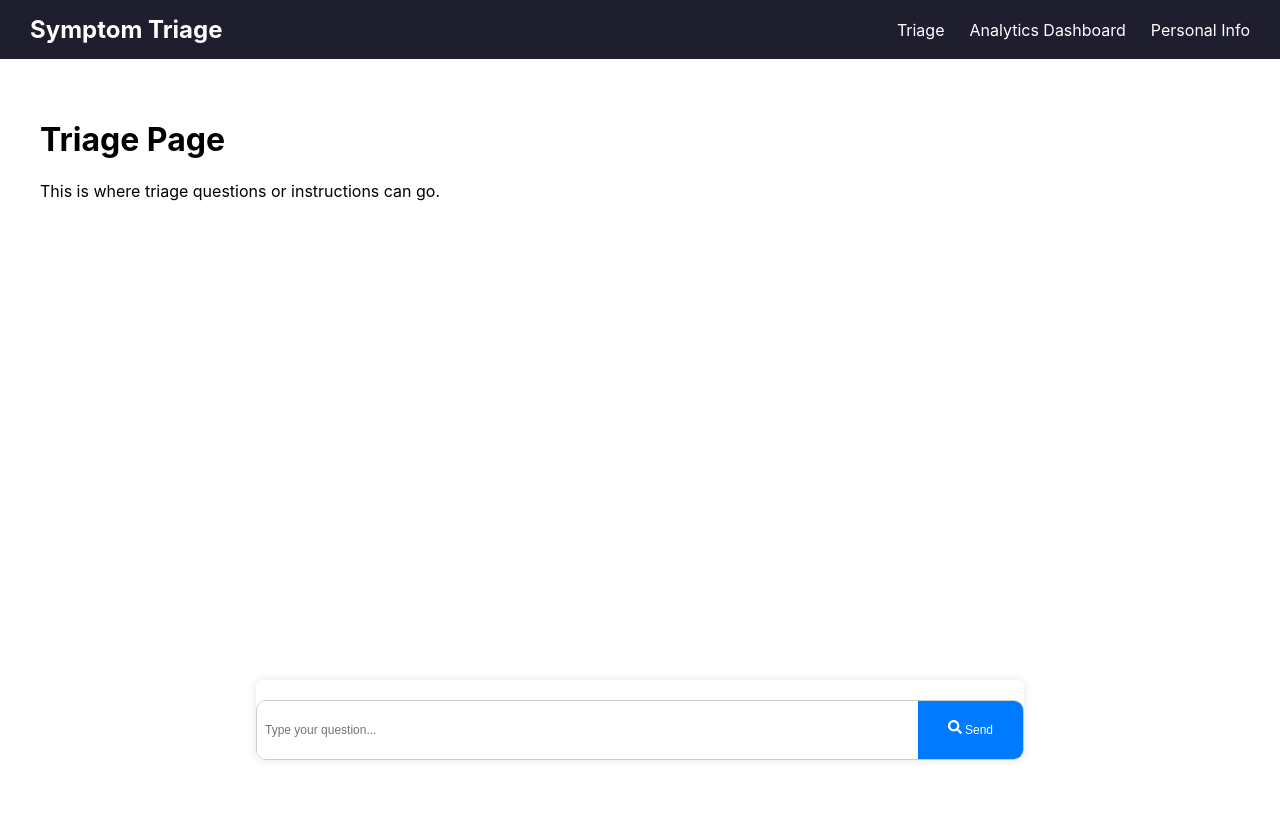
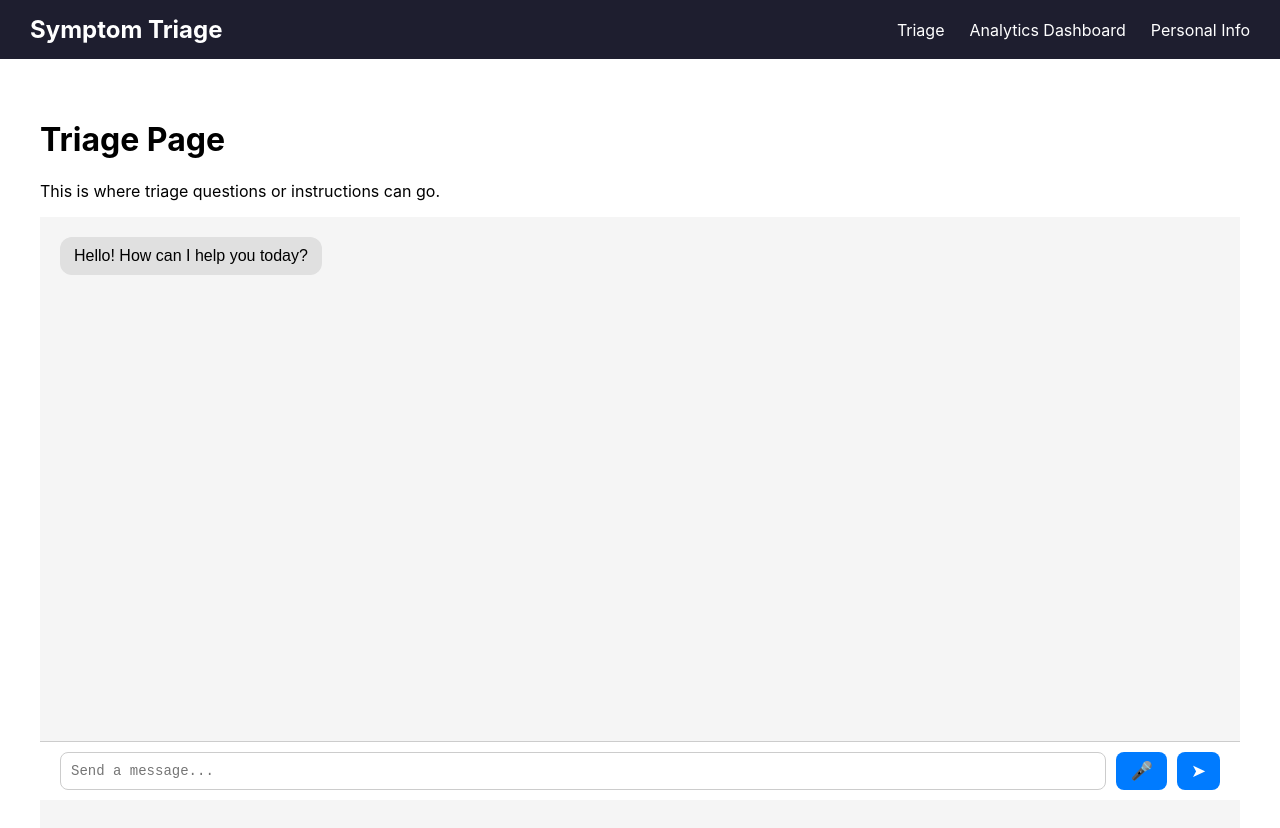
Before and after one commit to huongtle/Hackathon-FE, a React (Create React App) app: page / in a window 1280 px wide. Shown: the top 828 px of the page. Before the commit the page ends 800 px from the top, so only its background shows below. Built offline with nearby package versions, Linux system fonts and the light colour scheme.

Commit message:
Update Code

```diff
--- /dev/null
+++ b/src/components/Chat.js
@@ -0,0 +1,93 @@
+import React, { useState, useRef, useEffect } from 'react';
+import '../css/Chat.css';
+
+const ChatPage = () => {
+  const [messages, setMessages] = useState([
+    { sender: 'bot', text: 'Hello! How can I help you today?' }
+  ]);
+  const [input, setInput] = useState('');
+  const [isListening, setIsListening] = useState(false);
+  const recognitionRef = useRef(null);
+  const messagesEndRef = useRef(null);
+
+  useEffect(() => {
+    const SpeechRecognition = window.SpeechRecognition || window.webkitSpeechRecognition;
+    if (SpeechRecognition) {
+      const recognition = new SpeechRecognition();
+      recognition.continuous = false;
+      recognition.lang = 'vi-VN';//'en-US';
+      recognition.interimResults = false;
+
+      recognition.onresult = (event) => {
+        const transcript = event.results[0][0].transcript;
+        setInput(prev => (prev ? prev + ' ' : '') + transcript);
+        setIsListening(false);
+      };
+
+      recognition.onerror = () => setIsListening(false);
+
+      recognitionRef.current = recognition;
+    } else {
+      alert('Speech Recognition not supported. Try using Chrome.');
+    }
+  }, []);
+
+  useEffect(() => {
+    messagesEndRef.current?.scrollIntoView({ behavior: 'smooth' });
+  }, [messages]);
+
+  const handleSend = () => {
+    if (!input.trim()) return;
+    const userMessage = { sender: 'user', text: input };
+    const botReply = { sender: 'bot', text: `You said: "${input}"` };
+    setMessages(prev => [...prev, userMessage, botReply]);
+    setInput('');
+  };
+
+  const handleKeyDown = (e) => {
+    if (e.key === 'Enter' && !e.shiftKey) {
+      e.preventDefault();
+      handleSend();
+    }
+  };
+
+  const handleVoiceClick = () => {
+    if (recognitionRef.current && !isListening) {
+      setIsListening(true);
+      recognitionRef.current.start();
+    }
+  };
+
+  return (
+    <div className="chat-page">
+      <div className="chat-history">
+        {messages.map((msg, idx) => (
+          <div key={idx} className={`chat-message ${msg.sender}`}>
+            <div className="bubble">{msg.text}</div>
+          </div>
+        ))}
+        <div ref={messagesEndRef} />
+      </div>
+
+      <div className="chat-input-area">
+        <textarea
+          rows="1"
+          placeholder="Send a message..."
+          value={input}
+          onChange={(e) => setInput(e.target.value)}
+          onKeyDown={handleKeyDown}
+        />
+        <button
+          className={`voice-button ${isListening ? 'listening' : ''}`}
+          onClick={handleVoiceClick}
+          title="Voice input"
+        >
+          🎤
+        </button>
+        <button onClick={handleSend}>➤</button>
+      </div>
+    </div>
+  );
+};
+
+export default ChatPage;
--- a/src/components/ChatBox.js
+++ /dev/null
@@ -1,43 +0,0 @@
-import React, { useState } from 'react';
-import { FaSearch } from 'react-icons/fa';
-import ChatMessage from './ChatMessage';
-import '../css/ChatBox.css';
-
-const ChatBox = () => {
-  const [input, setInput] = useState('');
-  const [chatHistory, setChatHistory] = useState([]);
-
-  const handleSend = () => {
-    if (input.trim() === '') return;
-
-    const userMessage = { sender: 'user', text: input };
-    const botReply = { sender: 'bot', text: `You asked: "${input}"` };
-
-    setChatHistory([...chatHistory, botReply, userMessage]);
-    setInput('');
-  };
-
-  return (
-    <div className="chatbox-container">
-      <div className="chat-history">
-        {chatHistory.map((msg, idx) => (
-          <ChatMessage key={idx} sender={msg.sender} text={msg.text} />
-        ))}
-      </div>
-      <div className="chat-input">
-        <input
-          type="text"
-          value={input}
-          onChange={(e) => setInput(e.target.value)}
-          onKeyDown={(e) => e.key === 'Enter' && handleSend()}
-          placeholder="Type your question..."
-        />
-        <button onClick={handleSend} aria-label="Send search">
-          <FaSearch color="white" size={14} /> Send
-        </button>
-      </div>
-    </div>
-  );
-};
-
-export default ChatBox;
--- a/src/components/ChatMessage.js
+++ /dev/null
@@ -1,12 +0,0 @@
-import React from 'react';
-import '../css/ChatMessage.css';
-
-const ChatMessage = ({ sender, text }) => {
-  return (
-    <div className={`chat-message ${sender}`}>
-      <div className="message-bubble">{text}</div>
-    </div>
-  );
-};
-
-export default ChatMessage;
--- /dev/null
+++ b/src/css/Chat.css
@@ -0,0 +1,85 @@
+.chat-page {
+    display: flex;
+    flex-direction: column;
+    height: 100vh;
+    font-family: sans-serif;
+    background-color: #f5f5f5;
+}
+
+.chat-history {
+    flex: 1;
+    padding: 20px;
+    overflow-y: auto;
+    display: flex;
+    flex-direction: column;
+}
+
+.chat-message {
+    margin-bottom: 10px;
+    max-width: 80%;
+}
+
+.chat-message.user {
+    align-self: flex-end;
+    text-align: right;
+}
+
+.chat-message.bot {
+    align-self: flex-start;
+}
+
+.bubble {
+    background: #e0e0e0;
+    padding: 10px 14px;
+    border-radius: 12px;
+    display: inline-block;
+    white-space: pre-wrap;
+}
+
+.chat-message.user .bubble {
+    background: #007bff;
+    color: white;
+}
+
+.chat-input-area {
+    display: flex;
+    align-items: center;
+    padding: 10px 20px;
+    border-top: 1px solid #ccc;
+    background-color: white;
+    position: sticky;
+    bottom: 0;
+}
+
+.chat-input-area textarea {
+    flex: 1;
+    resize: none;
+    padding: 10px;
+    border-radius: 8px;
+    border: 1px solid #ccc;
+    outline: none;
+    font-size: 14px;
+}
+
+.chat-input-area button {
+    margin-left: 10px;
+    background: #007bff;
+    color: white;
+    border: none;
+    padding: 0 14px;
+    border-radius: 8px;
+    cursor: pointer;
+    font-size: 18px;
+    height: 38px;
+}
+
+.voice-button {
+    background: #eee;
+    color: black;
+    font-size: 18px;
+}
+
+.voice-button.listening {
+    background: red;
+    color: white;
+}
--- a/src/css/ChatBox.css
+++ /dev/null
@@ -1,48 +0,0 @@
-  .chatbox-container {
-    position: fixed;
-    bottom: 5%;    /* moved up from bottom by 5% */
-    left: 20%;
-    right: 20%;
-    max-width: 60%;
-    margin: 0 auto;
-    max-height: 300px;
-    display: flex;
-    flex-direction: column;
-    border-radius: 8px;
-    box-shadow: 0 0 8px rgba(0,0,0,0.1);
-  }
-
-  .chat-history {
-    flex: 1;
-    overflow-y: auto;
-    padding: 10px;
-  }
-
-  .chat-input {
-    display: flex;
-    border: 1px solid #ccc;
-    height: 60px;
-    box-sizing: border-box;
-    overflow: hidden;
-    border-radius: 10px; /* <-- make it rounded */
-  }
-
-  .chat-input input {
-    flex: 1;
-    padding: 0 8px;          /* horizontal padding only */
-    border: none;
-    outline: none;
-    height: 100%;            /* fill chat-input height */
-    font-size: 12px;         /* adjust font size to fit */
-  }
-
-  .chat-input button {
-    padding: 0 30px;
-    border: none;
-    background-color: #007bff;
-    color: white;
-    cursor: pointer;
-    height: 100%;
-    font-size: 12px;
-    line-height: 20px;       /* vertically center text */
-  }
--- a/src/css/ChatMessage.css
+++ /dev/null
@@ -1,24 +0,0 @@
-.chat-message {
-    margin-bottom: 10px;
-    display: flex;
-  }
-
-  .chat-message.user {
-    justify-content: flex-end;
-  }
-
-  .chat-message.bot {
-    justify-content: flex-start;
-  }
-
-  .message-bubble {
-    padding: 10px;
-    border-radius: 10px;
-    background-color: #e0e0e0;
-    max-width: 60%;
-  }
-
-  .chat-message.user .message-bubble {
-    background-color: #007bff;
-    color: white;
-  }
--- a/src/pages/Triage.js
+++ b/src/pages/Triage.js
@@ -1,13 +1,13 @@
 import React from 'react';
 import '../css/Triage.css';
-import ChatBox from '../components/ChatBox';
+import ChatPage from '../components/Chat';
 
 function Triage() {
   return (
     <div className="triage-content">
       <h1>Triage Page</h1>
       <p>This is where triage questions or instructions can go.</p>
-      <ChatBox />
+      <ChatPage />
     </div>
   );
 }
```
Also changed, not shown: 2 other files (tests, documents, lock files or other folders).
